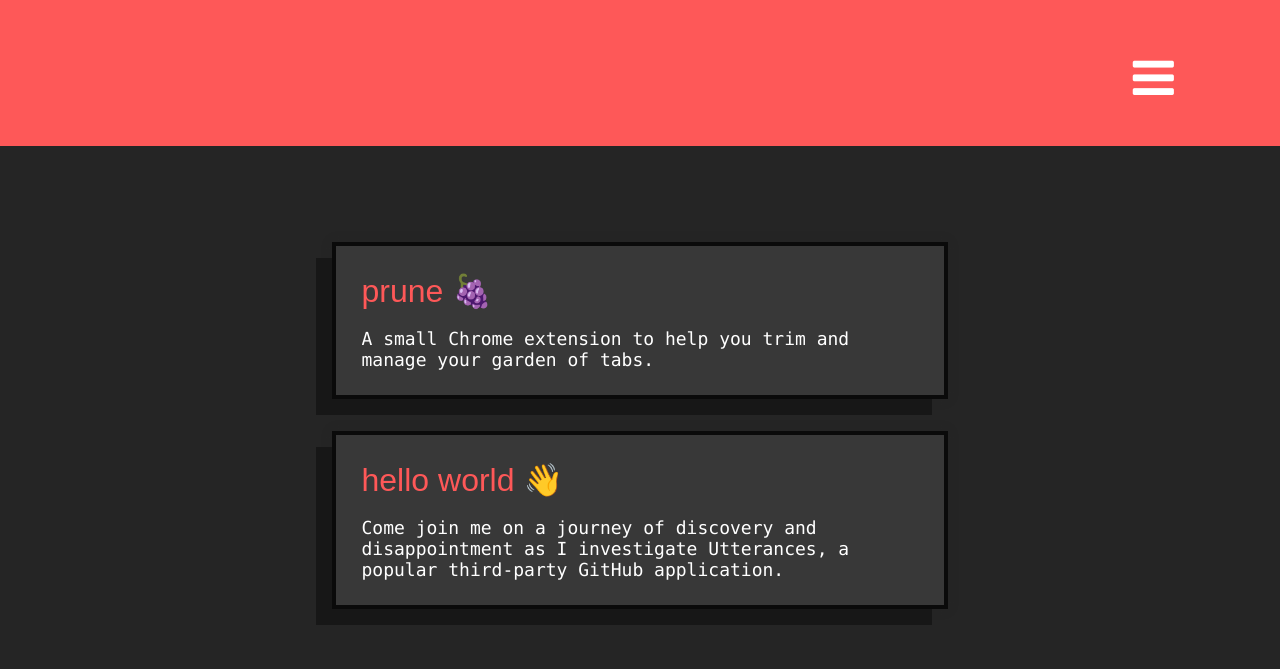
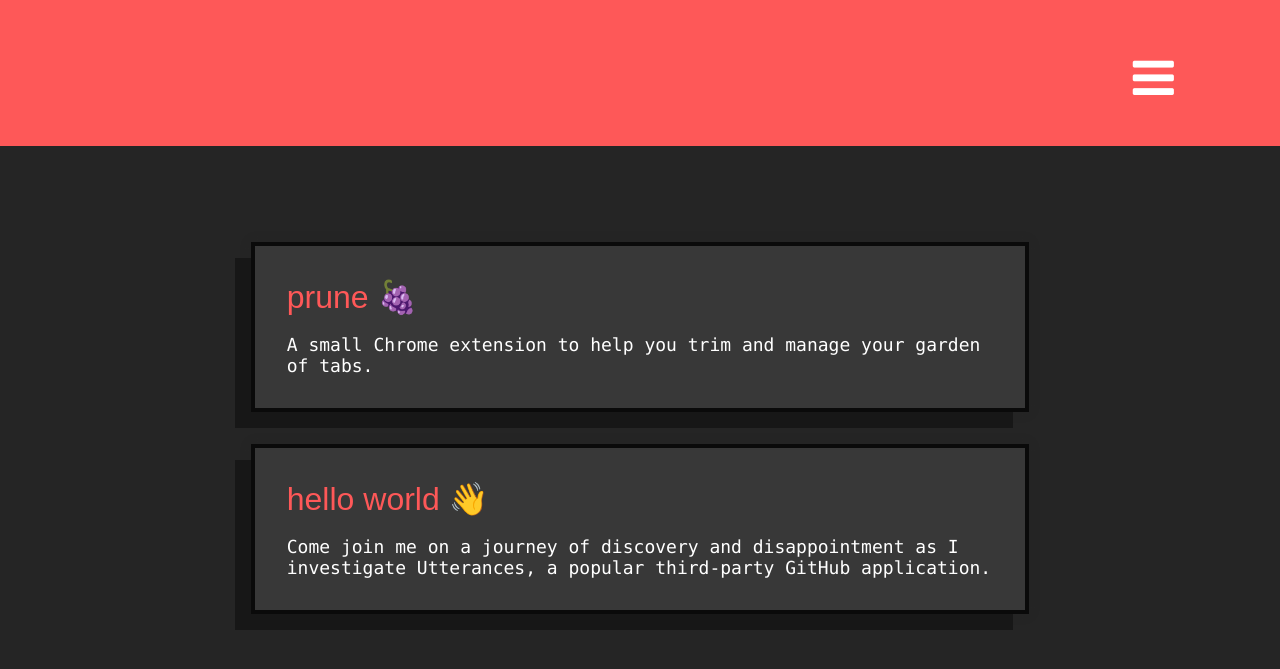
Before and after one commit to tbrockman/tbrockman.github.io, a Jekyll site: the page built from blog.html, in a window 1280 px wide. Shown: the top 669 px of the page. Built offline with Jekyll 4.4.1, drawn with Linux system fonts in a browser that asks for light colours.

Commit message:
Quick woopsie fix.

```diff
--- a/_sass/common.scss
+++ b/_sass/common.scss
@@ -26,9 +26,6 @@ $breakpoint-mobile: 800px;
 
 @media(max-width: $breakpoint-mobile) {
 
-    div.page-container {
-        font-size: 1rem;
-    }
 }
 
 @media(max-width: $breakpoint-navbar) {
@@ -73,6 +70,7 @@ body {
     padding: 0em 12em 8em;
     z-index: 1;
     flex: 1;
+    font-size: 1rem;
 }
 
 a {
```
